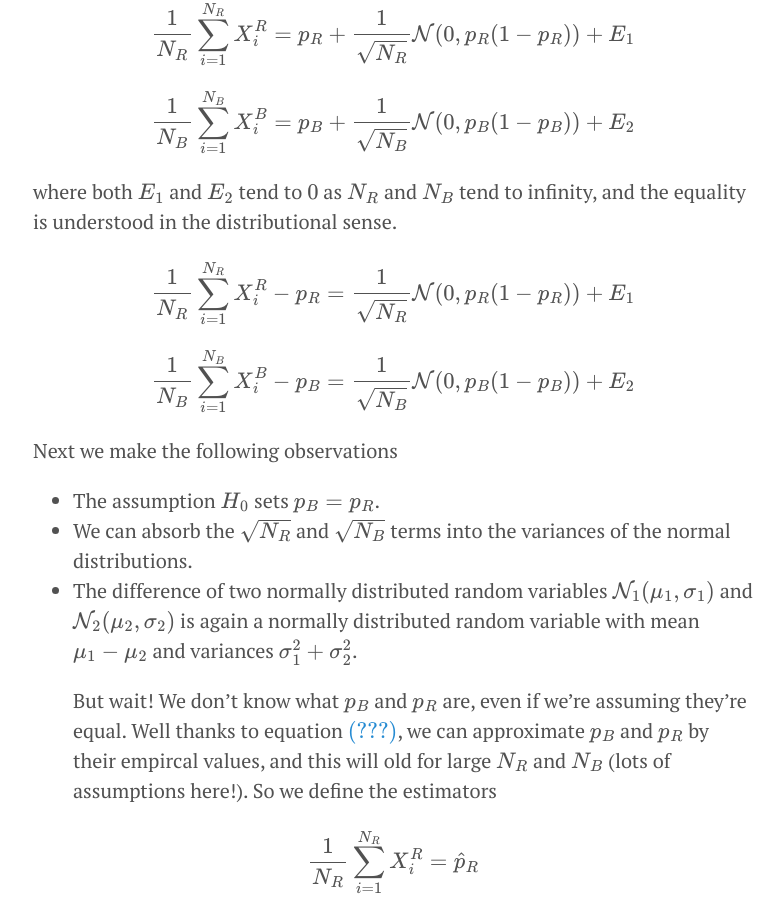
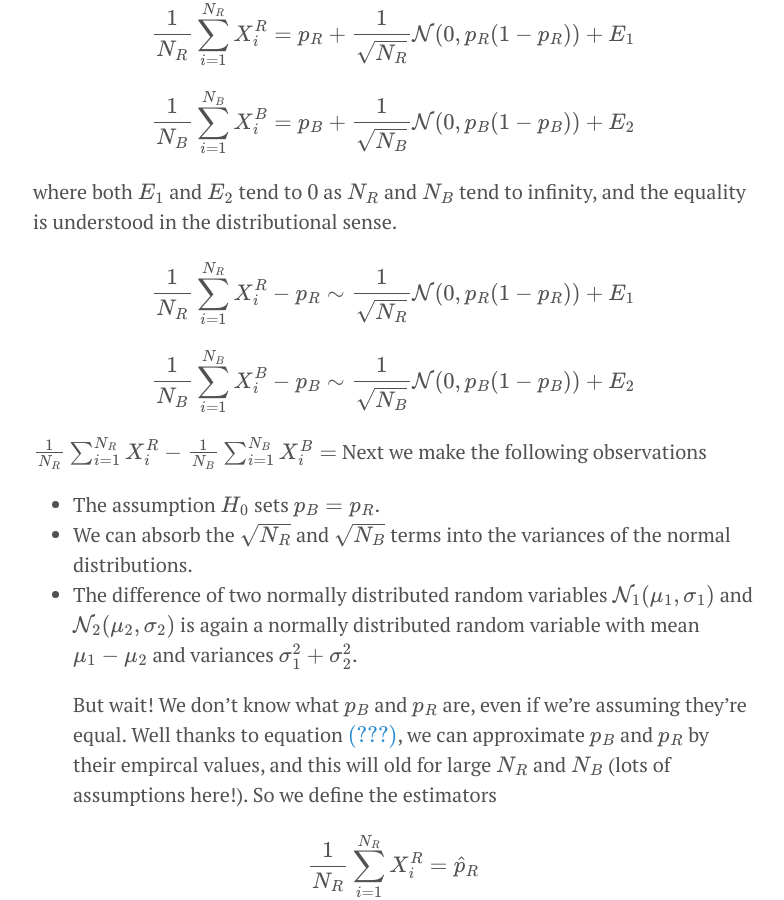
Before and after one commit to doriang102/doriang102.github.io, a Jekyll site: the page built from _posts/2017-05-28-hypothesis-testing.md, in a window 1280 px wide and 900 px high, scrolled down 1551 px. Shown: the whole window, without its empty margins (247-1031 px from the left). Built offline with Jekyll 4.4.1, drawn with Linux system fonts in a browser that asks for light colours; our own code applies the rules of GitHub Pages for plain Markdown files; formulas are drawn with MathJax 3.

Commit message:
Update 2017-05-28-hypothesis-testing.md

```diff
--- a/_posts/2017-05-28-hypothesis-testing.md
+++ b/_posts/2017-05-28-hypothesis-testing.md
@@ -45,12 +45,13 @@
 where both $$E_1$$ and $$E_2$$ tend to $$0$$ as $$N_R$$ and $$N_B$$ tend to infinity, and the equality is understood in the distributional sense.
 
 
-$$\frac{1}{N_R}\sum_{i=1}^{N_R} X_i^R - p_R = \frac{1}{\sqrt{N_R}} \mathcal{N}(0, p_R(1-p_R)) + E_1$$
+$$\frac{1}{N_R}\sum_{i=1}^{N_R} X_i^R - p_R \sim \frac{1}{\sqrt{N_R}} \mathcal{N}(0, p_R(1-p_R)) + E_1$$
 
 
-$$\frac{1}{N_B}\sum_{i=1}^{N_B} X_i^B - p_B = \frac{1}{\sqrt{N_B}} \mathcal{N}(0, p_B(1-p_B)) + E_2$$
+$$\frac{1}{N_B}\sum_{i=1}^{N_B} X_i^B - p_B \sim \frac{1}{\sqrt{N_B}} \mathcal{N}(0, p_B(1-p_B)) + E_2$$
 
 
+$$\frac{1}{N_R}\sum_{i=1}^{N_R} X_i^R - \frac{1}{N_B}\sum_{i=1}^{N_B} X_i^B = $$
 Next we make the following observations
 
 - The assumption $$H_0$$ sets $$p_B = p_R$$.
```
